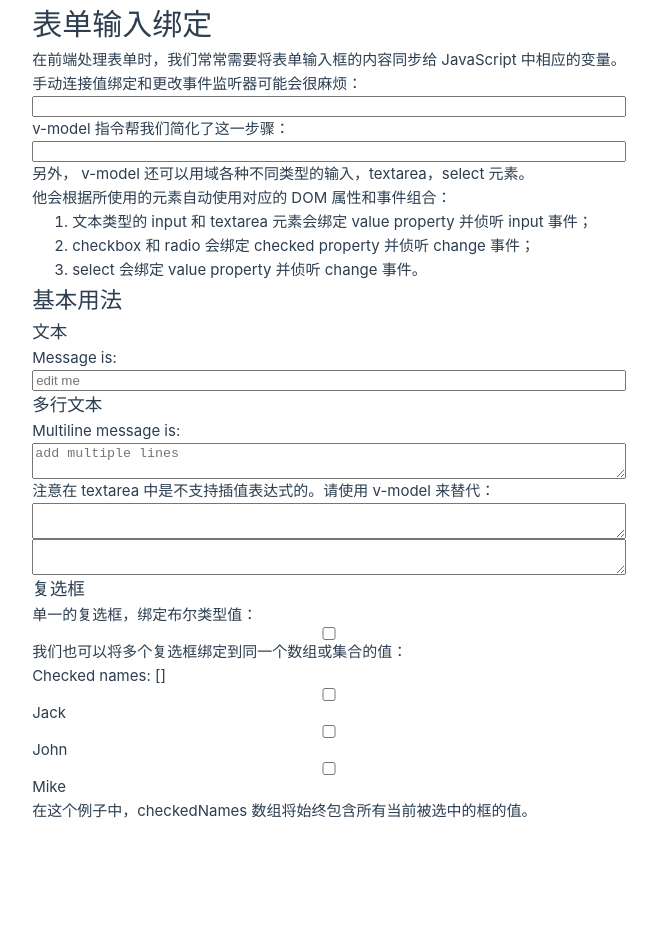
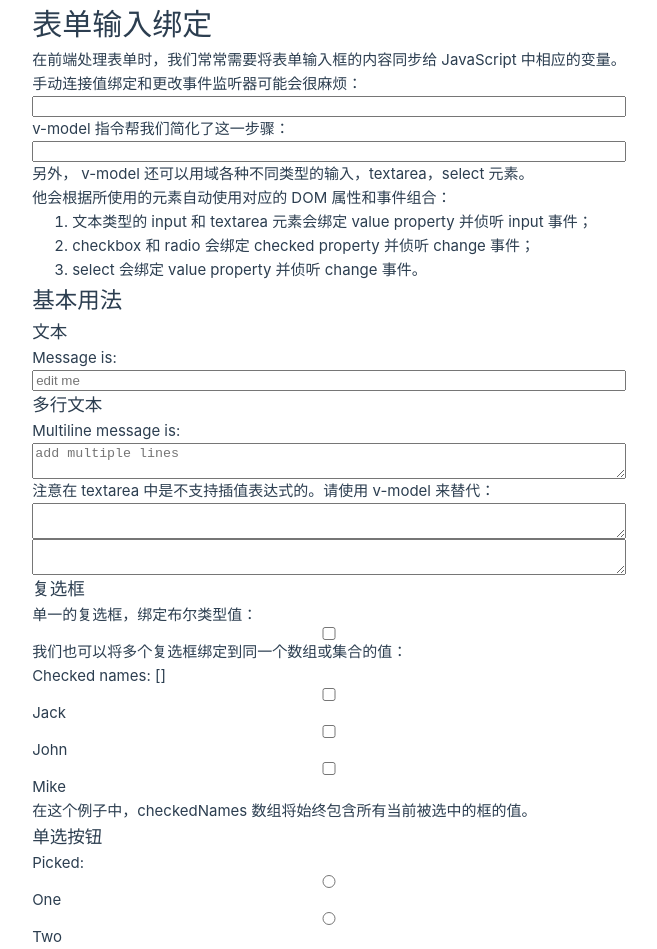
Before and after one commit to ShenlongDev/vue_xx, a Vue app: page / in a window 1280 px wide. Shown: the whole page, without its empty margins (311-968 px from the left). Before the commit the page ends 823 px from the top, so only its background shows below. Built offline with nearby package versions, Linux system fonts and the light colour scheme.

Commit message:
单选按钮

```diff
--- a/src/HandleForm.vue
+++ b/src/HandleForm.vue
@@ -50,4 +50,10 @@ const checkedNames = ref([])
   <input type="checkbox" id="mike" value="Mike" v-model="checkedNames" />
   <label for="mike">Mike</label>
   <p>在这个例子中，checkedNames 数组将始终包含所有当前被选中的框的值。</p>
+  <h3>单选按钮</h3>
+  <div>Picked: {{ picked }}</div>
+  <input type="radio" id="one" value="One" v-model="picked" />
+  <label for="one">One</label>
+  <input type="radio" id="two" value="Two" v-model="picked" />
+  <label for="two">Two</label>
 </template>
```
